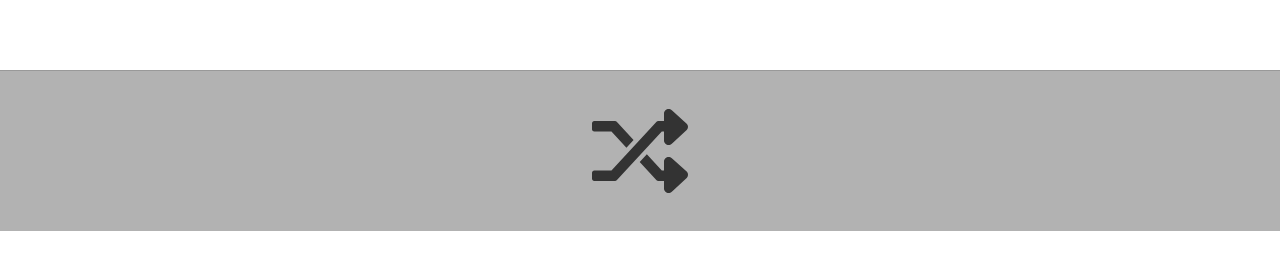
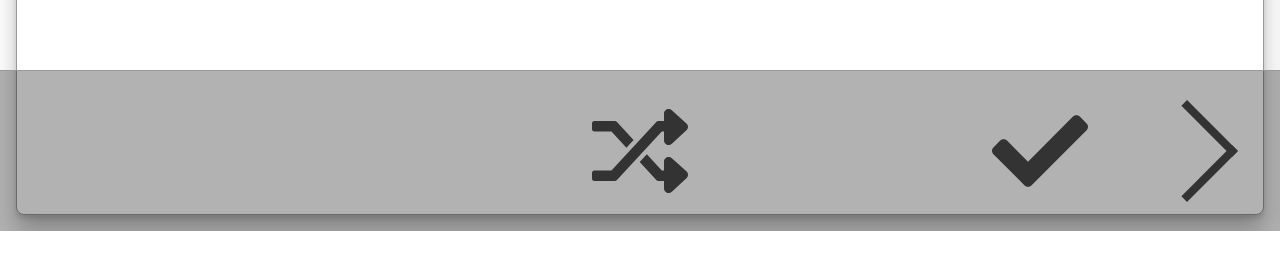
Before and after one commit to colinbate/flash, a Svelte app: page / in a window 1280 px wide. Both pictures are taken after a click on the link "Sight Words (A)". Shown: the part 569-838 px from the top of the page. Built offline with nearby package versions, Linux system fonts and the light colour scheme.

Commit message:
Add scoring and filtering

```diff
--- a/package.json
+++ b/package.json
@@ -1,6 +1,6 @@
 {
   "name": "flashdeck",
-  "version": "1.1.1",
+  "version": "1.2.0",
   "scripts": {
     "build": "rollup -c",
     "dev": "rollup -c -w",
@@ -13,8 +13,7 @@
     "rollup-plugin-livereload": "^1.3.0",
     "rollup-plugin-svelte": "^5.2.1",
     "rollup-plugin-terser": "^5.3.0",
-    "svelte": "^3.22.2",
-    "svelte-swipe": "^1.6.1"
+    "svelte": "^3.22.2"
   },
   "dependencies": {
     "sirv-cli": "^0.4.5"
--- a/public/service-worker.js
+++ b/public/service-worker.js
@@ -1,4 +1,4 @@
-const version = '1.1.1';
+const version = '1.2.0';
 
 const cacheName = `Flash${version}`;
 
--- a/src/Card.svelte
+++ b/src/Card.svelte
@@ -13,6 +13,10 @@ export let card;
   box-shadow: 0 1rem 1.5rem rgba(0, 0, 0, 0.25), 0 0.25rem 0.33rem rgba(0, 0, 0, 0.12);
 }
 
+.card.correct {
+  color: green;
+}
+
 .inner {
   display: flex;
   align-items: center;
@@ -20,7 +24,7 @@ export let card;
   height: calc(100% - 20vmin);
 }
 </style>
-<div class="card">
+<div class="card" class:correct={card.correct}>
   <div class="inner">
     <BigText word={card.front} />
   </div>
--- a/src/DeckDisplay.svelte
+++ b/src/DeckDisplay.svelte
@@ -1,11 +1,18 @@
 <script>
-import { Swipe, SwipeItem } from "svelte-swipe";
+import { tick } from 'svelte';
+import { Swipe, SwipeItem } from "./swipe";
 import Card from './Card.svelte';
+import EndOfDeck from './EndOfDeck.svelte';
 export let deck;
 let swiper;
 let card;
 let cards = deck.cards;
+let remaining = cards;
 let shuffled = false;
+let score = 0;
+
+$: correct = cards[card] && cards[card].correct;
+
 
 function goPrev() {
   swiper.prevItem();
@@ -16,6 +23,13 @@ function goNext() {
 }
 function handle(ev) {
   console.log(ev);
+}
+
+function toggleCorrect() {
+  if (cards && cards[card]) {
+    cards[card].correct = !cards[card].correct;
+    score += cards[card].correct ? 1 : -1;
+  }
 }
 
 function shuffle(original) {
@@ -29,12 +43,33 @@ function shuffle(original) {
 
 function toggleShuffle() {
   if (!shuffled) {
-    cards = shuffle(deck.cards);
+    cards = shuffle(remaining);
     shuffled = true;
   } else {
-    cards = deck.cards;
+    cards = remaining;
     shuffled = false;
   }
+}
+
+async function restart(ev) {
+  if (ev.detail && ev.detail.trim) {
+    console.log('trim');
+    remaining = cards.filter(c => !c.correct);
+    cards = remaining;
+    await tick();
+    swiper.reset();
+    return;
+  }
+  swiper.goTo(0);
+}
+
+async function reset() {
+  remaining = deck.cards;
+  cards = shuffled ? shuffle(remaining) : remaining;
+  cards.forEach(c => c.correct = false);
+  score = 0;
+  await tick();
+  swiper.reset();
 }
 </script>
 <style>
@@ -43,7 +78,7 @@ function toggleShuffle() {
   height: 100vh;
 }
 
-.nav, .shuffle {
+.nav, .shuffle, .mark-correct {
   position: absolute;
   z-index: 1000;
   width: 20vmin;
@@ -65,13 +100,26 @@ function toggleShuffle() {
 }
 
 .shuffle {
-  left: 50%;
-  transform: translateX(-50%);
+  left: 40vmin;
   padding: 4vmin;
   box-sizing: border-box;
 }
 
-.shuffle.shuffled {
+@media (orientation: landscape) {
+  .shuffle {
+    left: 50%;
+    transform: translateX(-50%);
+  }
+}
+
+.mark-correct {
+  padding: 4vmin;
+  box-sizing: border-box;
+  right: 20vmin;
+}
+
+.shuffle.shuffled,
+.mark-correct.correct {
   color: hsl(120, 100%, 30%);
 }
 
@@ -106,10 +154,16 @@ function toggleShuffle() {
 </style>
 <div class="controls">
   {#if card > 0}<div class="nav prev" on:click={goPrev}></div>{/if}
-  {#if card < (cards.length - 1)}<div class="nav next" on:click={goNext}></div>{/if}
+  {#if card < (cards.length)}
+    <div class="mark-correct" class:correct on:click={toggleCorrect}>
+      <svg aria-hidden="true" focusable="false" data-prefix="fas" data-icon="check" class="svg-inline--fa fa-check fa-w-16" role="img" xmlns="http://www.w3.org/2000/svg" viewBox="0 0 512 512"><path fill="currentColor" d="M173.898 439.404l-166.4-166.4c-9.997-9.997-9.997-26.206 0-36.204l36.203-36.204c9.997-9.998 26.207-9.998 36.204 0L192 312.69 432.095 72.596c9.997-9.997 26.207-9.997 36.204 0l36.203 36.204c9.997 9.997 9.997 26.206 0 36.204l-294.4 294.401c-9.998 9.997-26.207 9.997-36.204-.001z"></path></svg>
+    </div>
+    <div class="nav next" on:click={goNext}></div>
+  {/if}
   <div class="shuffle" class:shuffled on:click={toggleShuffle}>
     <svg aria-hidden="true" focusable="false" data-prefix="far" data-icon="random" class="svg-inline--fa fa-random fa-w-16" role="img" xmlns="http://www.w3.org/2000/svg" viewBox="0 0 512 512"><path fill="currentColor" d="M505 400l-79.2 72.9c-15.1 15.1-41.8 4.4-41.8-17v-40h-31c-3.3 0-6.5-1.4-8.8-3.9l-89.8-97.2 38.1-41.3 79.8 86.3H384v-48c0-21.4 26.7-32.1 41.8-17l79.2 71c9.3 9.6 9.3 24.8 0 34.2zM12 152h91.8l79.8 86.3 38.1-41.3-89.8-97.2c-2.3-2.5-5.5-3.9-8.8-3.9H12c-6.6 0-12 5.4-12 12v32c0 6.7 5.4 12.1 12 12.1zm493-41.9l-79.2-71C410.7 24 384 34.7 384 56v40h-31c-3.3 0-6.5 1.4-8.8 3.9L103.8 360H12c-6.6 0-12 5.4-12 12v32c0 6.6 5.4 12 12 12h111c3.3 0 6.5-1.4 8.8-3.9L372.2 152H384v48c0 21.4 26.7 32.1 41.8 17l79.2-73c9.3-9.4 9.3-24.6 0-33.9z"></path></svg>
   </div>
+
 </div>
 <div class="deckdisplay">
 <Swipe autoplay={false} showIndicators={false} bind:this={swiper} bind:active_item={card} defaultIndex={false}>
@@ -118,5 +172,8 @@ function toggleShuffle() {
   <Card {card} />
 </SwipeItem>
 {/each}
+<SwipeItem>
+  <EndOfDeck on:restart={restart} on:reset={reset} total={deck.cards.length} {score} />
+</SwipeItem>
 </Swipe>
 </div>
--- a/src/DeckList.svelte
+++ b/src/DeckList.svelte
@@ -69,5 +69,5 @@ button {
   <div class="button-area">
     <button type="button">New Deck</button>
   </div>
-  <p>Version 1.1.1</p>
+  <p>Version 1.2.0</p>
 </div>
--- /dev/null
+++ b/src/EndOfDeck.svelte
@@ -0,0 +1,38 @@
+<script>
+import { createEventDispatcher } from 'svelte';
+const dispatch = createEventDispatcher();
+
+export let score = 0;
+export let total = 0;
+</script>
+<style>
+.menu-card {
+  display: flex;
+  flex-direction: column;
+  align-items: center;
+  justify-content: center;
+  height: 80vh;
+}
+.score {
+  font-size: 2rem;
+  margin: 1rem;
+}
+button {
+  border: 1px solid hsla(15, 100%, 50%, 1);
+  border-radius: 0.25rem;
+  background: #fff;
+  color: hsla(15, 100%, 50%, 1);
+  padding: 1.5rem 2.5rem;
+  margin: 1rem;
+  pointer-events: fill;
+  width: 80vw;
+  max-width: 30rem;
+}
+</style>
+
+<div class="menu-card">
+  <div class="score">{score} / {total}</div>
+  <button type="button" on:click={() => dispatch('restart', {trim: false})}>Restart</button>
+  <button type="button" on:click={() => dispatch('restart', {trim: true})}>Restart without correct</button>
+  <button type="button" on:click={() => dispatch('reset')}>Reset deck</button>
+</div>
--- a/src/main.js
+++ b/src/main.js
@@ -1,11 +1,33 @@
 import App from './App.svelte';
 
-if ('serviceWorker' in navigator) {
-  navigator.serviceWorker.register('service-worker.js');
-}
+const isUpdateAvailable = new Promise(resolve => {
+  if (!('serviceWorker' in navigator)) {
+    resolve(false);
+    return;
+  }
+  navigator.serviceWorker.register('service-worker.js')
+    .then(reg => {
+      reg.onupdatefound = () => {
+        const installingWorker = reg.installing;
+        installingWorker.onstatechange = () => {
+          if (installingWorker.state === 'installed') {
+            if (navigator.serviceWorker.controller) {
+              resolve(true);
+            } else {
+              resolve(false);
+            }
+          }
+        };
+      };
+    })
+    .catch(err => console.error('[SW ERROR]', err));
+});
 
 const app = new App({
 	target: document.body,
+	props: {
+    update: isUpdateAvailable
+  }
 });
 
 export default app;
--- /dev/null
+++ b/src/swipe/Swipe.svelte
@@ -0,0 +1,205 @@
+<script>
+  import { onMount, onDestroy } from 'svelte';
+
+  export let transitionDuration = 200;
+  export let swipeDistance = 0.2;
+  export let active_item = 0; //readonly
+
+  let activeIndicator = 0;
+  let indicators;
+  let items = 0;
+  let availableWidth = 0;
+  let topClearence = 0;
+
+  let elems;
+  let diff = 0;
+
+  let swipeWrapper;
+  let swipeHandler;
+
+  let min = 0;
+  const touchingTpl = `
+    -webkit-transition-duration: 0s;
+    transition-duration: 0s;
+    -webkit-transform: translate3d({{val}}px, 0, 0);
+    -ms-transform: translate3d({{val}}px, 0, 0);`;
+  const non_touchingTpl = `
+    -webkit-transition-duration: ${transitionDuration}ms;
+    transition-duration: ${transitionDuration}ms;
+    -webkit-transform: translate3d({{val}}px, 0, 0);
+    -ms-transform: translate3d({{val}}px, 0, 0);`;
+  const TOKEN = '{{val}}';
+  let touching = false;
+  let posX = 0;
+  let swipingLeft = false;
+  let x = 0;
+
+  function update() {
+    swipeHandler.style.top = topClearence + 'px';
+    availableWidth = swipeWrapper.querySelector('.swipeable-items').offsetWidth;
+    for (let i = 0; i < items; i++) {
+      elems[i].style.transform = 'translate3d(' + (availableWidth * i) + 'px, 0, 0)';
+    }
+    changeItem(active_item);
+  }
+
+  function init() {
+    elems = swipeWrapper.querySelectorAll('.swipeable-item');
+    items = elems.length;
+    update();
+  }
+
+  export function reset() {
+    elems = swipeWrapper.querySelectorAll('.swipeable-item');
+    items = elems.length;
+    activeIndicator = 0;
+    active_item = 0;
+    update();
+  }
+
+  onMount(() => {
+    init();
+    if (typeof window !== 'undefined') {
+      window.addEventListener('resize', update);
+    }
+  });
+
+  onDestroy(()=>{
+    if (typeof window !== 'undefined') {
+      window.removeEventListener('resize', update);
+    }
+  })
+
+  function moveHandler(e) {
+    if (touching) {
+      e.stopImmediatePropagation();
+      e.stopPropagation();
+
+      let max = availableWidth;
+
+      let _x = e.touches ? e.touches[0].pageX : e.pageX;
+      swipingLeft = _x < x;
+      let _diff = swipingLeft ? (x - _x) + posX : posX - (_x - x);
+      if (_diff <= (max * (items - 1)) && _diff >= min) {
+        for (let i = 0; i < items; i++) {
+          let _value = (max * i) - _diff;
+          elems[i].style.cssText = touchingTpl.replace(TOKEN, _value).replace(TOKEN, _value);
+        }
+        diff = _diff;
+      }
+    }
+  }
+
+  function endHandler(e) {
+    e && e.stopImmediatePropagation();
+    e && e.stopPropagation();
+    e && e.preventDefault();
+
+    let max = availableWidth;
+    let original = activeIndicator;
+
+    touching = false;
+    x = null;
+
+    let d_max = (diff / max);
+    let target = swipingLeft ? Math.ceil(d_max) : Math.floor(d_max);
+    if (Math.abs(original - d_max) > swipeDistance) {
+      diff = target * max;
+    } else {
+      diff = original * max;
+    }
+
+    posX = diff;
+    activeIndicator = (diff / max);
+    for (let i = 0; i < items; i++) {
+      let _value = (max * i) - posX;
+      elems[i].style.cssText = non_touchingTpl.replace(TOKEN, _value).replace(TOKEN, _value);
+    }
+    active_item = activeIndicator;
+    if (typeof window !== 'undefined') {
+      window.removeEventListener('mousemove', moveHandler);
+      window.removeEventListener('mouseup', endHandler);
+      window.removeEventListener('touchmove', moveHandler);
+      window.removeEventListener('touchend', endHandler);
+    }
+  }
+
+  function moveStart(e) {
+    e.stopImmediatePropagation();
+    e.stopPropagation();
+    e.preventDefault();
+
+    let max = availableWidth;
+
+    touching = true;
+    x = e.touches ? e.touches[0].pageX : e.pageX;
+    if (typeof window !== 'undefined') {
+      window.addEventListener('mousemove', moveHandler);
+      window.addEventListener('mouseup', endHandler);
+      window.addEventListener('touchmove', moveHandler);
+      window.addEventListener('touchend', endHandler);
+    }
+  }
+
+  function changeItem(item) {
+    let max = availableWidth;
+    diff = max * item;
+    endHandler();
+  }
+
+  export function goTo(step) {
+    let item = Math.max(0, Math.min(step, items - 1));
+    changeItem(item)
+  }
+  export function prevItem() {
+    let step = activeIndicator - 1;
+    goTo(step)
+  }
+
+  export function nextItem() {
+    let step = activeIndicator + 1;
+    goTo(step)
+  }
+</script>
+
+<style>
+.swipe-panel {
+  position: relative;
+  height: var(--sv-swipe-panel-height, 100%);
+  width: var(--sv-swipe-panel-width, inherit);
+}
+.swipe-item-wrapper{
+  overflow: hidden;
+  position: relative;
+  height: inherit;
+  z-index: var(--sv-swipe-panel-wrapper-index, 2);
+  pointer-events: none;
+}
+
+.swipeable-items,
+.swipeable-slot-wrapper {
+  position: relative;
+  width: inherit;
+  height: inherit;
+}
+
+.swipe-handler {
+  width: 100%;
+  position: absolute;
+  top: 40px;
+  bottom: 0px;
+  left: 0;
+  right: 0;
+  background: rgba(0,0,0,0);
+}
+</style>
+<div class="swipe-panel">
+  <div class="swipe-item-wrapper" bind:this={swipeWrapper}>
+    <div class="swipeable-items">
+      <div class="swipeable-slot-wrapper">
+        <slot />
+      </div>
+    </div>
+  </div>
+  <div class="swipe-handler" bind:this={swipeHandler} on:touchstart={moveStart} on:mousedown={moveStart}></div>
+</div>
--- /dev/null
+++ b/src/swipe/SwipeItem.svelte
@@ -0,0 +1,18 @@
+<script>
+  export let classes = '';
+</script>
+
+<style>
+  .swipeable-item {
+    position: absolute;
+    top: 0;
+    bottom: 0;
+    left: 0;
+    right: 0;
+    transition-timing-function: ease-out;
+  }
+</style>
+
+<div class="swipeable-item {classes}">
+    <slot />
+</div>
--- /dev/null
+++ b/src/swipe/index.js
@@ -0,0 +1,2 @@
+export { default as Swipe } from "./Swipe.svelte";
+export { default as SwipeItem } from "./SwipeItem.svelte";
```
Also changed, not shown: src/App.svelte (+12 -0 lines), 1 other file (tests, documents, lock files or other folders).
